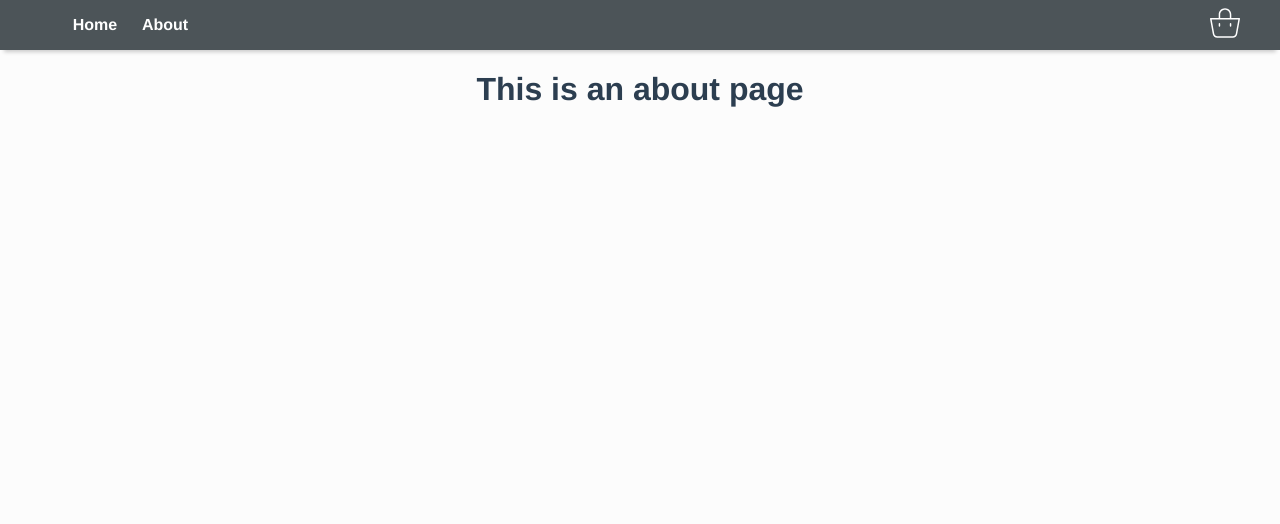
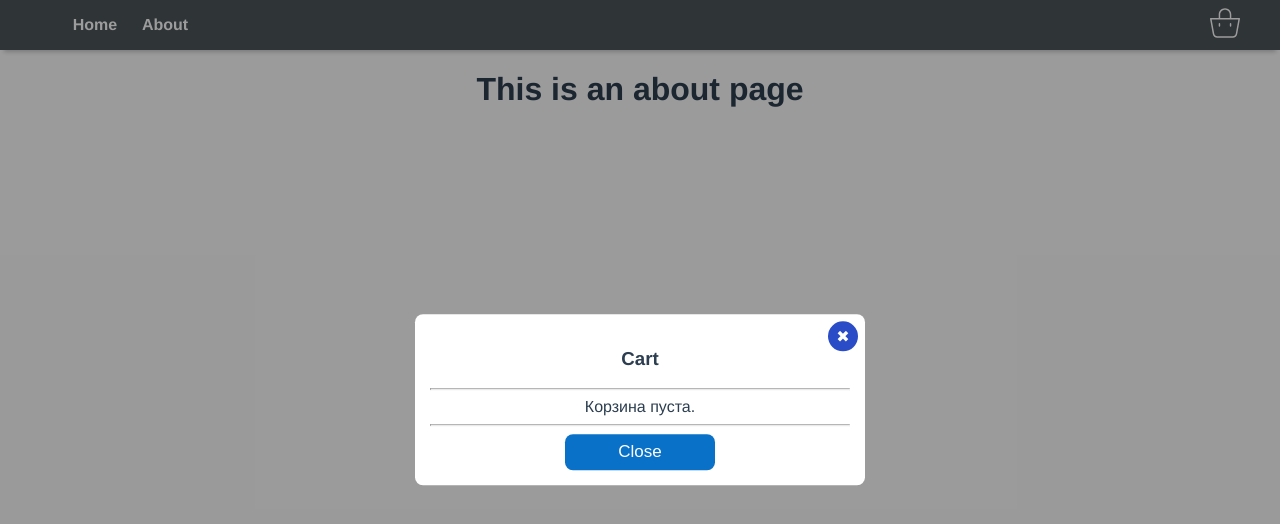
Before and after one commit to khatskelevich/promobot-test-task, a Vue app: page /about in a window 1280 px wide. Both pictures are taken after a click on the element 1225 px from the left and 25 px from the top of the page. Shown: the top 524 px of the page. Built offline with nearby package versions, Linux system fonts and the light colour scheme.

Commit message:
cart store upd. Add getter, fix bugs

```diff
--- a/src/components/Cart.vue
+++ b/src/components/Cart.vue
@@ -1,10 +1,11 @@
 <template>
-  <div class="cart">
-    <ul>
+  <div>
+    <ul v-if="cartLength">
       <li v-for="(item, key) in cart">
         {{item.product.name}}, {{item.product.price}} * {{item.quantity}}
       </li>
     </ul>
+    <div v-else class="plug">Корзина пуста.</div>
   </div>
 </template>
 
@@ -14,7 +15,7 @@ import {mapGetters} from "vuex";
 export default {
   name: "Cart",
   computed: {
-    ...mapGetters('cart', {cart: 'getCartItems'})
+    ...mapGetters('cart', {cart: 'getCartItems', cartLength: 'getCartItemsCount'})
   }
 }
 </script>
--- a/src/components/Navigation.vue
+++ b/src/components/Navigation.vue
@@ -5,19 +5,19 @@
       <router-link class="nav-item link" active-class="link__active" to="/about">About</router-link>
     </div>
     <div class="nav__right">
-      <div class="cart">
+      <div class="nav-cart" @click="isCartOpen = true">
         <img src="../assets/shopping-bags.svg" alt="Cart">
       </div>
     </div>
 
-    <portal v-if="false" to="modal">
-      <Modal>
-        <slot name="title">
+    <portal v-if="cShowCart" to="modal">
+      <Modal @close="isCartOpen = false">
+        <template v-slot:title>
           <h3>Cart</h3>
-        </slot>
-        <slot name="body">
+        </template>
+        <template v-slot:body>
           <Cart></Cart>
-        </slot>
+        </template>
       </Modal>
     </portal>
 
@@ -27,12 +27,23 @@
 <script>
 import Modal from "@/components/Modal";
 import Cart from "@/components/Cart";
+
 export default {
   name: "Navigation",
   components: {
     Modal,
     Cart
   },
+  data() {
+    return {
+      isCartOpen: false
+    }
+  },
+  computed: {
+    cShowCart() {
+      return this.isCartOpen;
+    }
+  }
 }
 </script>
 
@@ -64,27 +75,24 @@ export default {
   line-height: 50px;
 }
 
-.cart {
+.nav-cart {
   cursor: pointer;
-  transition: width 0.8s;
+  transition: width 0.3s;
+  width: 30px;
 }
 
-.cart:hover {
+.nav-cart:hover {
   width: 33px;
 }
 
-.link {
+.nav .link {
   text-decoration: none;
   color: white;
   font-weight: 600;
-  transition: background-color 1s;
+  transition: background-color .5s;
 }
 
-.link:hover {
+.nav .link:hover {
   background-color: rgb(67, 71, 74);
 }
-
-.cart {
-  width: 30px;
-}
 </style>
--- a/src/store/modules/cart.js
+++ b/src/store/modules/cart.js
@@ -1,11 +1,14 @@
 export default {
     namespaced: true,
     state: {
-        cart: [] // {product:{id,name,price},quantity}; second variant: {id, quantity}
+        cart: [] // { product:{id,name,price}, quantity:Number }
     },
     getters: {
         getCartItems: state => {
             return state.cart; //TODO Maybe you need another output?
+        },
+        getCartItemsCount: state => {
+            return state.cart.length;
         }
     },
     mutations: {
@@ -16,23 +19,23 @@ export default {
             })
         },
         removeFromCart(state, product) {
-            let cartPos = state.cart.indexOf(item => item.id === product.id);
+            let cartPos = state.cart.indexOf(item => item.product.id === product.id);
             state.cart.splice(cartPos, 1);
         },
         incrementQuantity(state, product) {
-            let cartItem = state.cart.find(item => item.id === product.id);
+            let cartItem = state.cart.find(item => item.product.id === product.id);
             cartItem.quantity++;
         },
         decrementQuantity(state, product) {
-            let cartItem = state.cart.find(item => item.id === product.id);
+            let cartItem = state.cart.find(item => item.product.id === product.id);
             cartItem.quantity--;
         },
     },
     actions: {
         addToCart({commit, state}, product) {
-            let cartItem = state.cart.find(item => item.id === product.id);
+            let cartItem = state.cart.find(item => item.product.id === product.id);
             if (cartItem) {
-                commit('incrementQuantity');
+                commit('incrementQuantity', cartItem.product);
             } else {
                 commit('pushProductToCart', product);
             }
```
